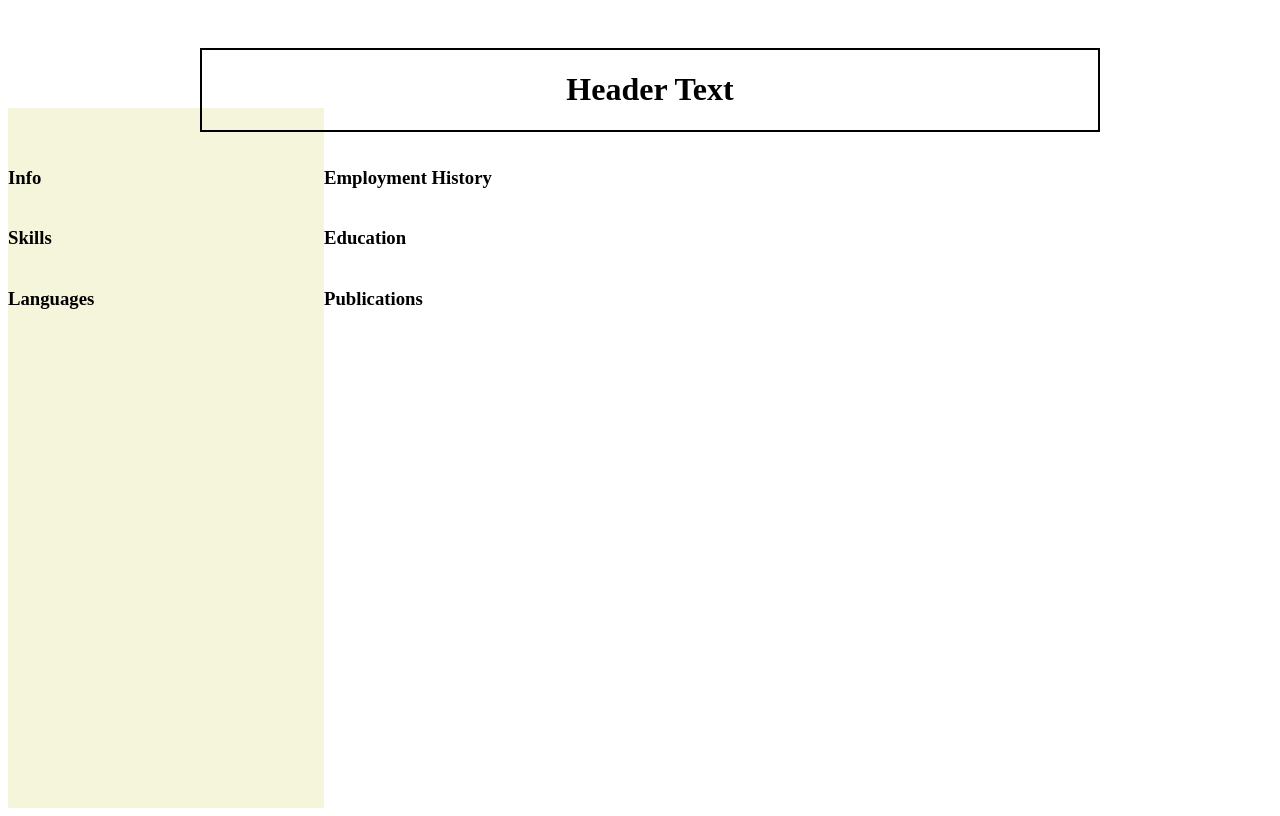
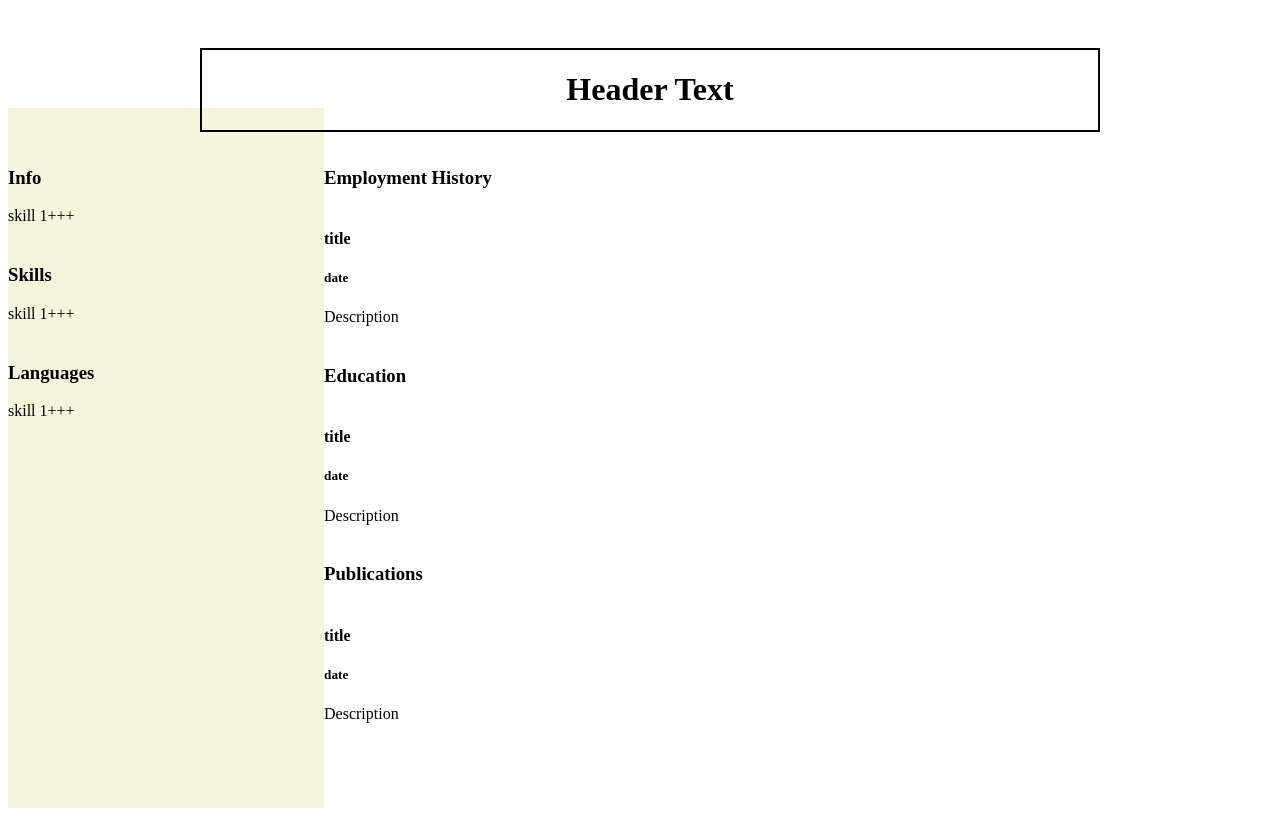
Before and after one commit to Lenblom90/odin-cv, a React (Create React App) app: page / in a window 1280 px wide. Built offline with nearby package versions, Linux system fonts and the light colour scheme.

Commit message:
Created CV structure

```diff
--- /dev/null
+++ b/src/components/ContentItem.js
@@ -0,0 +1,15 @@
+import { Component } from "react";
+
+export default class ContentItem extends Component {
+
+  render() {
+    return (
+        <div>
+            <h4>title</h4>
+            <h5>date</h5>
+            <p>Description</p>
+        </div>
+    );
+    }
+
+}
--- a/src/components/ContentSection.js
+++ b/src/components/ContentSection.js
@@ -1,4 +1,5 @@
 import { Component } from "react";
+import ContentItem from "./ContentItem";
 
 export default class ContentSection extends Component {
   constructor(props){
@@ -9,6 +10,7 @@ export default class ContentSection extends Component {
     return (
       <div className="ContentSection">
         <h3>{this.props.title}</h3>
+        <ContentItem />
       </div>
     );
     }
--- a/src/components/Header.js
+++ b/src/components/Header.js
@@ -11,7 +11,6 @@ export default class Header extends Component {
   }
 
   editText = () => {
-    console.log(this.state.isEditable);
     this.setState(function(prevState, prevProps) {
       return {
         isEditable: !prevState.isEditable
--- /dev/null
+++ b/src/components/SideItem.js
@@ -0,0 +1,19 @@
+import { Component } from "react";
+
+export default class SideItem extends Component {
+  constructor(props){
+    super(props);
+  }
+
+  render() {
+    return (
+      <div className="SideItem">
+        <label>
+            {this.props.title}
+            <span>{this.props.value}</span>
+        </label>
+      </div>
+    );
+    }
+
+}
--- a/src/components/SideSection.js
+++ b/src/components/SideSection.js
@@ -1,4 +1,5 @@
 import { Component } from "react";
+import SideItem from "./SideItem";
 
 export default class SideSection extends Component {
   constructor(props){
@@ -9,6 +10,7 @@ export default class SideSection extends Component {
     return (
       <div className="SideSection">
         <h3>{this.props.title}</h3>
+        <SideItem title="skill 1" value="+++"/>
       </div>
     );
     }
```
